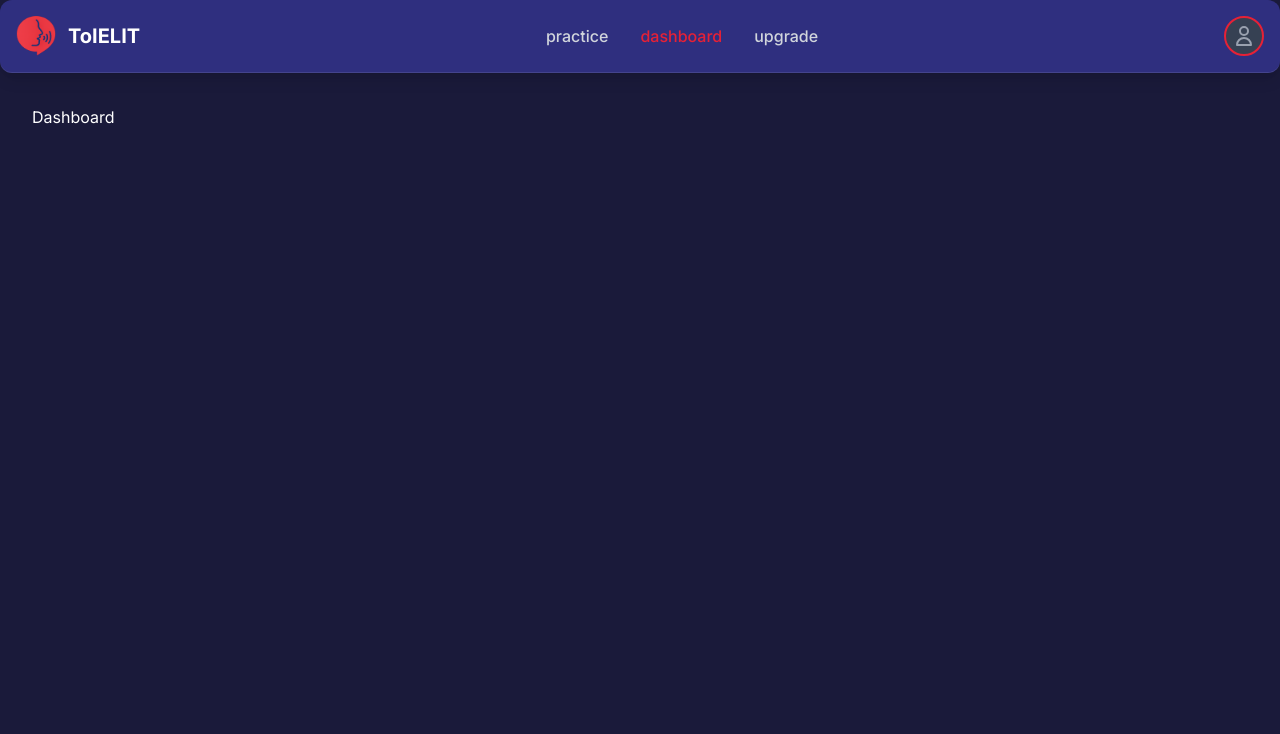
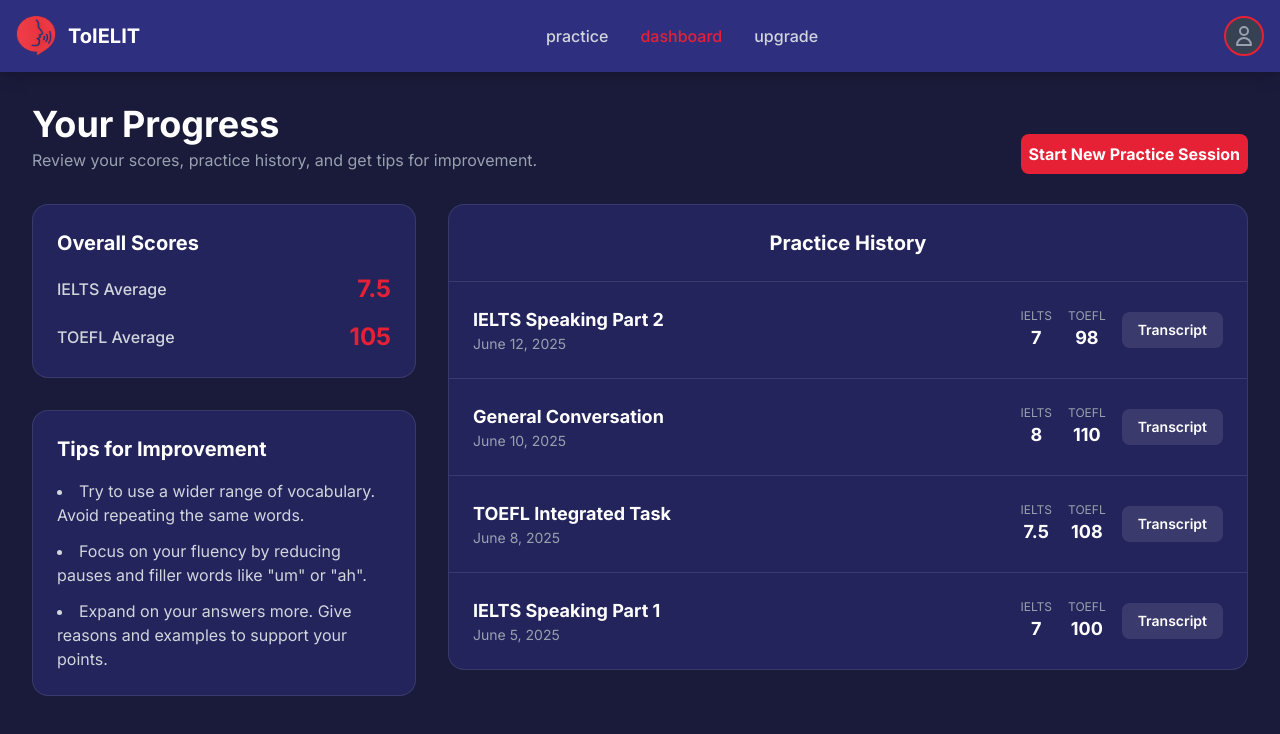
Before and after one commit to mehdi-kada/IELTSpeak, a Next.js app: page /dashboard in a window 1280 px wide. Shown: the top 734 px of the page. Built offline with nearby package versions, Linux system fonts and the light colour scheme; no server answers.

Commit message:
implementd dashboard UI

```diff
--- a/app/(main-app)/dashboard/page.tsx
+++ b/app/(main-app)/dashboard/page.tsx
@@ -1,9 +1,88 @@
-import React from 'react'
+import React from "react";
+import { DashboardHeader } from "@/components/dashboard/DashboardHeader";
+import { OverallScores } from "@/components/dashboard/OverallScores";
+import { TipsForImprovement } from "@/components/dashboard/TipsForImprovement";
+import { StartNewSession } from "@/components/dashboard/StartNewSession";
+import { PracticeHistory } from "@/components/dashboard/PracticeHistory";
 
 function Dashboard() {
+  // Sample data - replace with actual data from your API/database
+  const overallScores = {
+    ieltsAverage: 7.5,
+    toeflAverage: 105,
+  };
+
+  const improvementTips = [
+    "Try to use a wider range of vocabulary. Avoid repeating the same words.",
+    'Focus on your fluency by reducing pauses and filler words like "um" or "ah".',
+    "Expand on your answers more. Give reasons and examples to support your points.",
+  ];
+
+  const practiceSessionsData = [
+    {
+      id: "1",
+      title: "IELTS Speaking Part 2",
+      date: "June 12, 2025",
+      ieltsScore: 7.0,
+      toeflScore: 98,
+      transcriptUrl: "/results/session-1",
+    },
+    {
+      id: "2",
+      title: "General Conversation",
+      date: "June 10, 2025",
+      ieltsScore: 8.0,
+      toeflScore: 110,
+      transcriptUrl: "/results/session-2",
+    },
+    {
+      id: "3",
+      title: "TOEFL Integrated Task",
+      date: "June 8, 2025",
+      ieltsScore: 7.5,
+      toeflScore: 108,
+      transcriptUrl: "/results/session-3",
+    },
+    {
+      id: "4",
+      title: "IELTS Speaking Part 1",
+      date: "June 5, 2025",
+      ieltsScore: 7.0,
+      toeflScore: 100,
+      transcriptUrl: "/results/session-4",
+    },
+  ];
+
   return (
-    <div>Dashboard</div>
-  )
+    <main className="container mx-auto p-4 sm:p-6 lg:p-8">
+      <div className="flex justify-between items-center gap-2">
+        <DashboardHeader
+          title="Your Progress"
+          description="Review your scores, practice history, and get tips for improvement."
+        />
+        <div >
+          <StartNewSession href="/practice" />
+        </div>
+      </div>
+
+      <div className="grid grid-cols-1 lg:grid-cols-3 gap-8">
+        {/* Left Column: Stats and Tips */}
+        <div className="lg:col-span-1 space-y-8">
+          <OverallScores
+            ieltsAverage={overallScores.ieltsAverage}
+            toeflAverage={overallScores.toeflAverage}
+          />
+
+          <TipsForImprovement tips={improvementTips} />
+        </div>
+
+        {/* Right Column: Practice History */}
+        <div className="lg:col-span-2">
+          <PracticeHistory sessions={practiceSessionsData} />
+        </div>
+      </div>
+    </main>
+  );
 }
 
-export default Dashboard
+export default Dashboard;
--- a/app/(main-app)/layout.tsx
+++ b/app/(main-app)/layout.tsx
@@ -1,13 +1,17 @@
 import NavBar from "@/components/NavBar"; // Adjust path to your component
 
-export default function DashboardLayout({ children }: { children: React.ReactNode }) {
+export default function DashboardLayout({
+  children,
+}: {
+  children: React.ReactNode;
+}) {
   return (
     <section>
       {/* The NavBar goes here, in the sub-layout */}
       <NavBar />
 
-      {/* The 'children' will be the pages inside the (dashboard) group */}
-      <main className="p-8">{children}</main>
+      {/* The 'children' will be the pages inside the (main-app) group */}
+      {children}
     </section>
   );
 }
--- a/app/(main-app)/practice/[sessionID]/page.tsx
+++ b/app/(main-app)/practice/[sessionID]/page.tsx
@@ -0,0 +1,9 @@
+import React from 'react'
+
+function Session({params}: {params : Promise<{id:string}>}) {
+  return (
+    <div>Session</div>
+  )
+}
+
+export default Session
--- a/app/(main-app)/practice/page.tsx
+++ b/app/(main-app)/practice/page.tsx
@@ -4,10 +4,10 @@ import React from "react";
 
 function Practice() {
   return (
-    <main className="py-12">
+    <div className="flex justify-center">
       <div className="container max-auto">
         <div className="text-center">
-          <h1 className="text-5xl font-bold ">Choose Your Level</h1>
+          <h1 className="text-4xl font-bold mt-6 ">Choose Your Level</h1>
           <p className="text-gray-400 ">
             Select a proficiency level to begin your targeted speaking practice.
           </p>
@@ -23,7 +23,7 @@ function Practice() {
           ))}
         </div>
       </div>
-    </main>
+    </div>
   );
 }
 
--- a/components/LevelCard.tsx
+++ b/components/LevelCard.tsx
@@ -10,7 +10,7 @@ interface cardProps {
 function LevelCard({level,title, description }: cardProps) {
   return (
               <div className="group relative bg-[#2F2F7F]/50 border border-white/10 p-8 rounded-xl overflow-hidden transition-all duration-300 ease-in-out hover:-translate-y-1.5 hover:border-[#E62136]">
-                <div className="relative z-10">
+                <div className="relative z-10 pointer-events-none ">
                   <h3 className="text-4xl font-black text-[#E62136]">{level}</h3>
                   <h4 className="font-bold text-2xl mb-2 mt-2 text-white">{title}</h4>
                   <p className="text-gray-400 mt-4 h-24 transition-opacity duration-300 group-hover:opacity-0">
@@ -19,8 +19,8 @@ function LevelCard({level,title, description }: cardProps) {
                 </div>
                 <div className="absolute inset-0 p-8 flex flex-col justify-end items-center opacity-0 group-hover:opacity-100 transition-opacity duration-300 ease-in-out">
                     <div className="flex flex-col gap-4 w-full">
-                        <Link href="#" className="w-full text-center bg-[#E62136] hover:shadow-md hover:shadow-[#E62136]/30 hover:-translate-y-px transition-all duration-200 text-white font-bold py-3 px-4 rounded-lg">Exam Mode</Link>
-                        <Link href="#" className="w-full text-center border-2 border-[#E62136] text-[#E62136] hover:bg-[#E62136]/10 transition-colors font-bold py-2.5 px-4 rounded-lg">Practice Mode</Link>
+                        <Link href="/dashboard" className="w-full text-center bg-[#E62136] hover:shadow-md hover:shadow-[#E62136]/30 hover:-translate-y-px transition-all duration-200 text-white font-bold py-3 px-4 rounded-lg">Exam Mode</Link>
+                        <Link href="/practice/" className="w-full text-center border-2 border-[#E62136] text-[#E62136] hover:bg-[#E62136]/10 transition-colors font-bold py-2.5 px-4 rounded-lg">Practice Mode</Link>
                     </div>
                 </div>
               </div>
--- a/components/NavBar.tsx
+++ b/components/NavBar.tsx
@@ -16,9 +16,8 @@ function NavBar() {
   const userAvatar = useCurrentUserImage();
   const userName = useCurrentUserName();
   const path = usePathname();
-
   return (
-    <nav className="bg-[#2F2F7F] border-b border-white/10 p-4 shadow-lg rounded-xl">
+    <nav className="bg-[#2F2F7F] p-4 shadow-lg sticky top-0 z-40">
       <div className="container mx-auto flex justify-between items-center">
         {/* Logo */}
         <Link href="/" className="flex items-center space-x-3">
--- /dev/null
+++ b/components/dashboard/DashboardHeader.tsx
@@ -0,0 +1,13 @@
+interface DashboardHeaderProps {
+  title: string;
+  description: string;
+}
+
+export function DashboardHeader({ title, description }: DashboardHeaderProps) {
+  return (
+    <header className="mb-8">
+      <h1 className="text-3xl md:text-4xl font-bold">{title}</h1>
+      <p className="text-gray-400 mt-1">{description}</p>
+    </header>
+  );
+}
--- /dev/null
+++ b/components/dashboard/OverallScores.tsx
@@ -0,0 +1,29 @@
+interface OverallScoresProps {
+  ieltsAverage: number;
+  toeflAverage: number;
+}
+
+export function OverallScores({
+  ieltsAverage,
+  toeflAverage,
+}: OverallScoresProps) {
+  return (
+    <div className="bg-[#2F2F7F]/50 border border-white/10 rounded-2xl p-6">
+      <h2 className="text-xl font-bold mb-4">Overall Scores</h2>
+      <div className="space-y-4">
+        <div className="flex justify-between items-center">
+          <span className="font-medium text-gray-300">IELTS Average</span>
+          <span className="text-2xl font-bold text-[#E62136]">
+            {ieltsAverage}
+          </span>
+        </div>
+        <div className="flex justify-between items-center">
+          <span className="font-medium text-gray-300">TOEFL Average</span>
+          <span className="text-2xl font-bold text-[#E62136]">
+            {toeflAverage}
+          </span>
+        </div>
+      </div>
+    </div>
+  );
+}
--- /dev/null
+++ b/components/dashboard/PracticeHistory.tsx
@@ -0,0 +1,53 @@
+import Link from "next/link";
+
+interface PracticeSession {
+  id: string;
+  title: string;
+  date: string;
+  ieltsScore: number;
+  toeflScore: number;
+  transcriptUrl: string;
+}
+
+interface PracticeHistoryProps {
+  sessions: PracticeSession[];
+}
+
+export function PracticeHistory({ sessions }: PracticeHistoryProps) {
+  return (
+    <div className="bg-[#2F2F7F]/50 border border-white/10 rounded-2xl">
+      <div className="p-6 border-b border-white/10">
+        <h2 className="text-xl font-bold text-center">Practice History</h2>
+      </div>
+      <div className="divide-y divide-white/10">
+        {sessions.map((session) => (
+          <div
+            key={session.id}
+            className="p-6 space-y-4 md:space-y-0 md:flex md:justify-between md:items-center hover:bg-white/5 transition-colors"
+          >
+            <div>
+              <p className="font-bold text-lg">{session.title}</p>
+              <p className="text-sm text-gray-400">{session.date}</p>
+            </div>
+            <div className="flex items-center gap-4">
+              <div className="text-center">
+                <p className="text-xs text-gray-400">IELTS</p>
+                <p className="font-bold text-lg">{session.ieltsScore}</p>
+              </div>
+              <div className="text-center">
+                <p className="text-xs text-gray-400">TOEFL</p>
+                <p className="font-bold text-lg">{session.toeflScore}</p>
+              </div>
+              <Link
+                href={session.transcriptUrl}
+                className="bg-white/10 hover:bg-white/20 text-white font-semibold py-2 px-4 rounded-lg text-sm transition-colors"
+              >
+                Transcript
+              </Link>
+            </div>
+          </div>
+        ))}
+      </div>
+    </div>
+  );
+}
--- /dev/null
+++ b/components/dashboard/StartNewSession.tsx
@@ -0,0 +1,16 @@
+import Link from "next/link";
+
+interface StartNewSessionProps {
+  href: string;
+}
+
+export function StartNewSession({ href }: StartNewSessionProps) {
+  return (
+    <Link
+      href={href}
+      className="block w-full text-center bg-[#E62136] hover:shadow-md hover:shadow-[#E62136]/30 hover:-translate-y-px transition-all duration-200 text-white font-bold py-2 px-2 rounded-lg"
+    >
+      Start New Practice Session
+    </Link>
+  );
+}
--- /dev/null
+++ b/components/dashboard/TipsForImprovement.tsx
@@ -0,0 +1,16 @@
+interface TipsForImprovementProps {
+  tips: string[];
+}
+
+export function TipsForImprovement({ tips }: TipsForImprovementProps) {
+  return (
+    <div className="bg-[#2F2F7F]/50 border border-white/10 rounded-2xl p-6">
+      <h2 className="text-xl font-bold mb-4">Tips for Improvement</h2>
+      <ul className="space-y-3 list-disc list-inside text-gray-300">
+        {tips.map((tip, index) => (
+          <li key={index}>{tip}</li>
+        ))}
+      </ul>
+    </div>
+  );
+}
```
